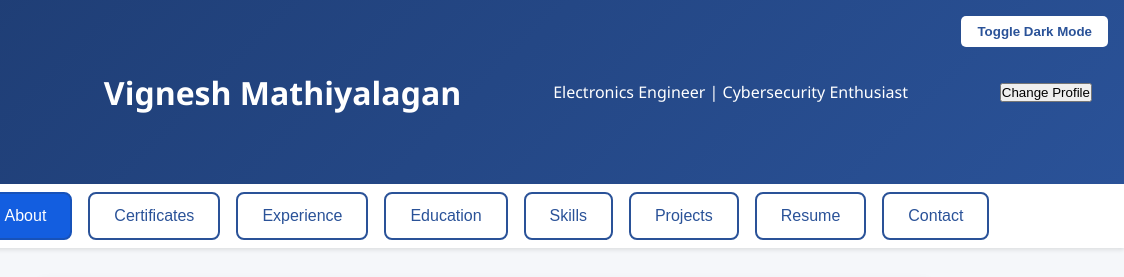
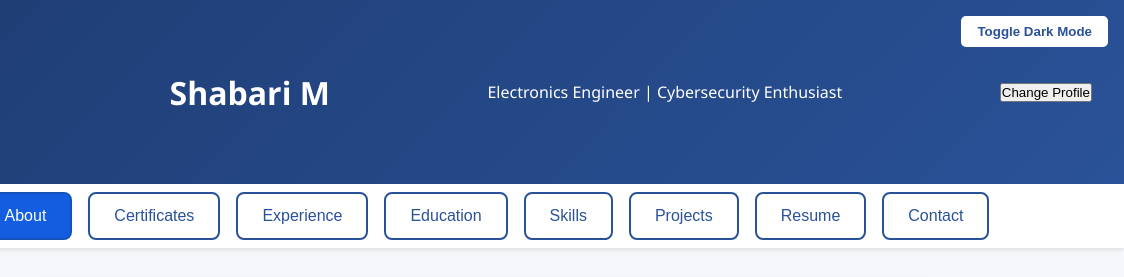
Before and after one commit to mshabari28-web/Shabari-M, a plain HTML site: page index.html in a window 1280 px wide. Shown: the top 277 px of the page, 156-1280 px from the left. Drawn offline with Linux system fonts and the light colour scheme.

Commit message:
index.html

```diff
--- a/index.html
+++ b/index.html
@@ -3,7 +3,7 @@
 <head>
   <meta charset="UTF-8" />
   <meta name="viewport" content="width=device-width, initial-scale=1.0"/>
-  <title>Vignesh Portfolio</title>
+  <title>Shabari Portfolio</title>
   <style>
     * {
       margin: 0;
@@ -200,7 +200,7 @@
   <button class="dark-toggle" onclick="toggleDarkMode()">Toggle Dark Mode</button>
   <img src="./Vignesh Mathiyalagan.jpg" alt="Profile Picture" class="profile-picture" id="profileImage" style="margin: 0 1rem 0 0; align-self: flex-start;">
   <div style="text-align: left;">
-    <h1>Vignesh Mathiyalagan</h1>
+    <h1>Shabari M</h1>
 
   </div>
   <p>Electronics Engineer | Cybersecurity Enthusiast</p>
```
